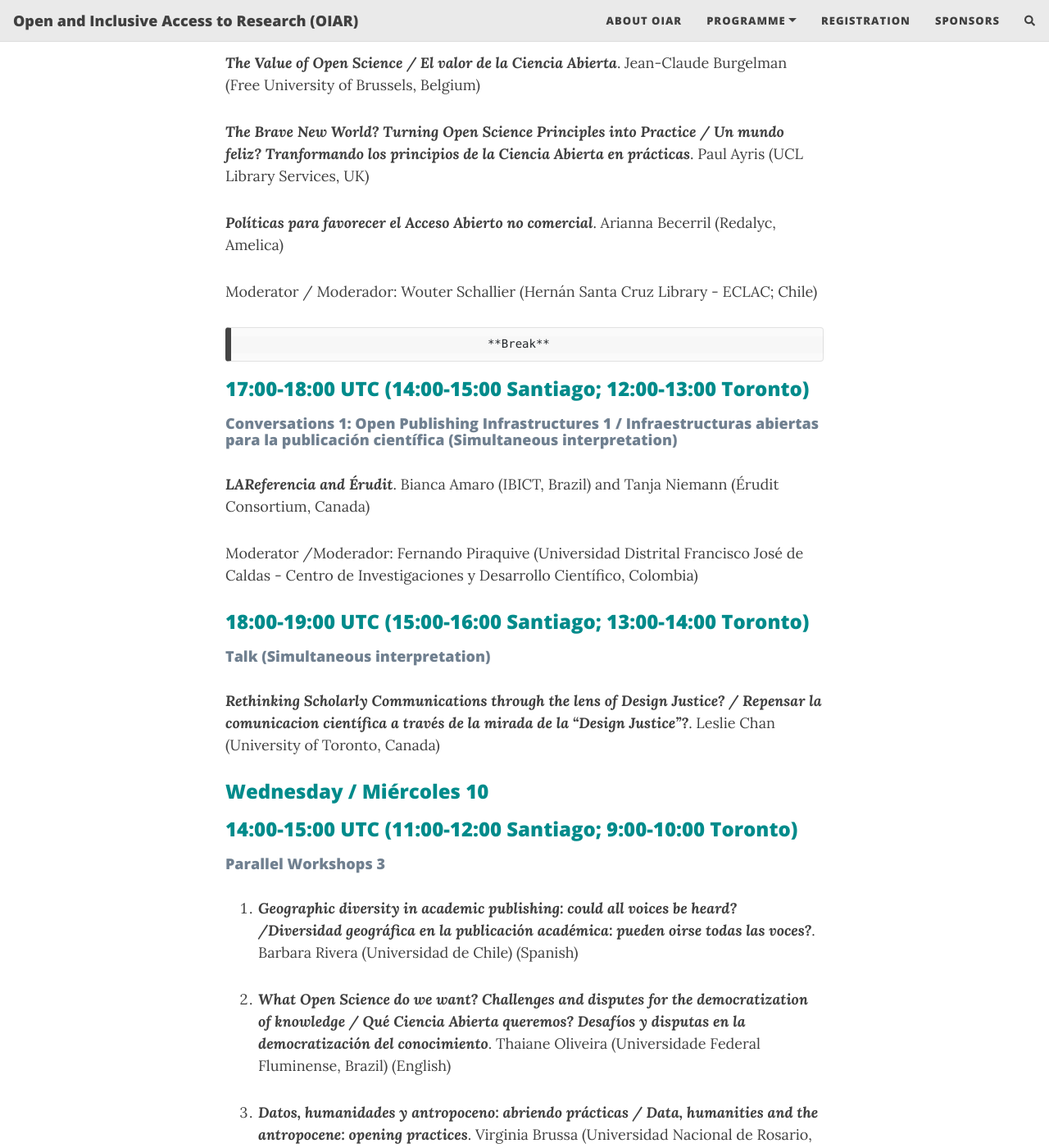
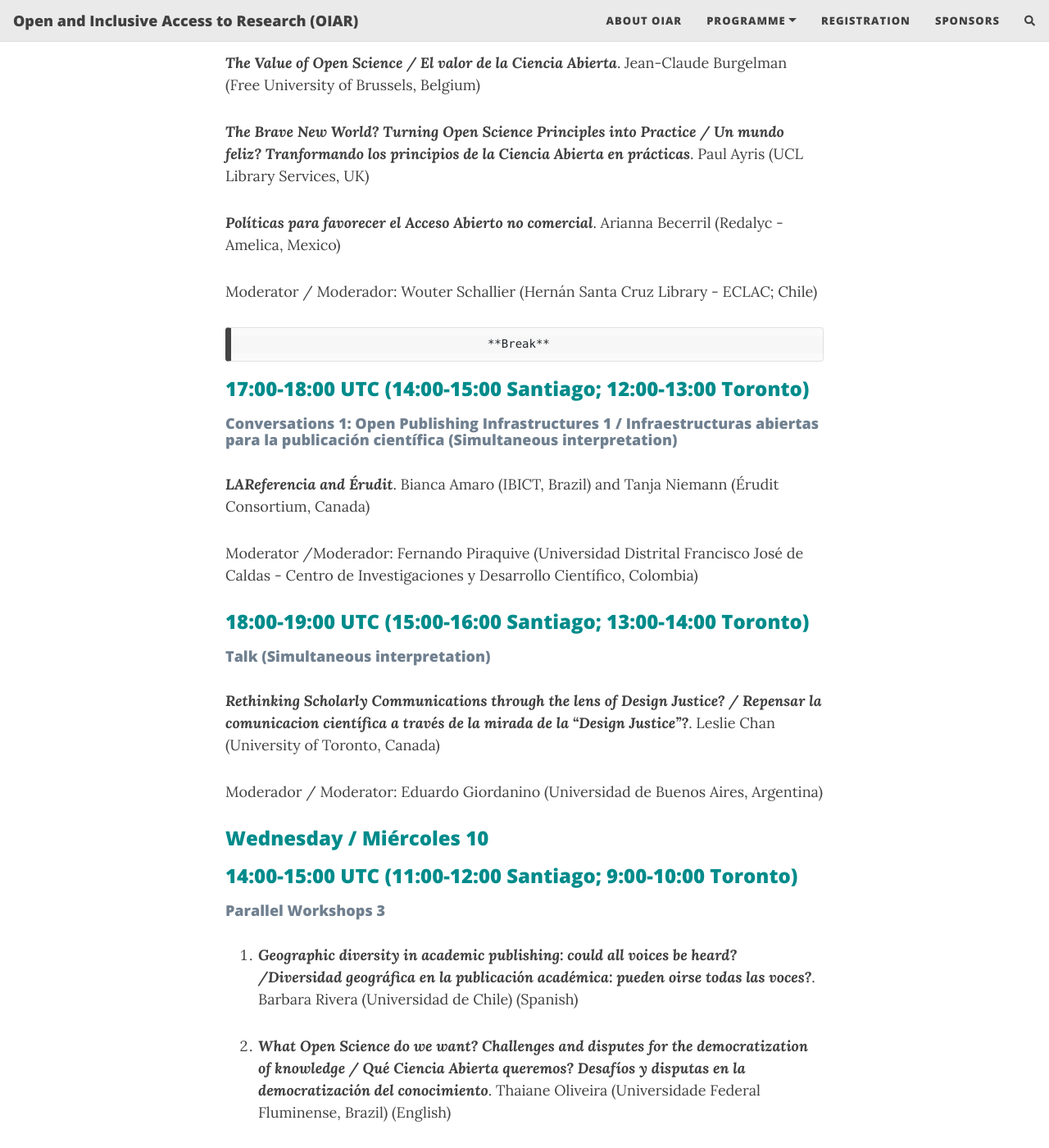
Before and after one commit to caedmon5/OIAR, a Jekyll site: the page built from programme.md, in a window 1280 px wide and 1400 px high, scrolled down 1510 px. Shown: the whole window at 82% size. Built offline with Jekyll 4.4.1, drawn with Linux system fonts in a browser that asks for light colours; nearby versions of some CDN libraries; comment, search, counter and statistics services are not loaded.

Commit message:
Programme updated

```diff
--- a/programme.md
+++ b/programme.md
@@ -39,7 +39,7 @@ A [calendar (.ics file) is available for this conference](assets/img/OIAR.ics)
 
 ***The Brave New World? Turning Open Science Principles into Practice / Un mundo feliz? Tranformando los principios de la Ciencia Abierta en prácticas***. Paul Ayris (UCL Library Services, UK)
 
-***Políticas para favorecer el Acceso Abierto no comercial***. Arianna Becerril (Redalyc, Amelica)
+***Políticas para favorecer el Acceso Abierto no comercial***. Arianna Becerril (Redalyc - Amelica, Mexico)
 
   Moderator / Moderador: Wouter Schallier (Hernán Santa Cruz Library - ECLAC; Chile)
 
@@ -54,6 +54,8 @@ A [calendar (.ics file) is available for this conference](assets/img/OIAR.ics)
 ### <span style="color: DarkCyan;">18:00-19:00 UTC (15:00-16:00 Santiago; 13:00-14:00 Toronto)</span>
 #### <span style="color: SlateGray;">Talk (Simultaneous interpretation)</span>
 ***Rethinking Scholarly Communications through the lens of Design Justice? / Repensar la comunicacion científica a través de la mirada de la "Design Justice"?***. Leslie Chan (University of Toronto, Canada)
+
+Moderador / Moderator: Eduardo Giordanino (Universidad de Buenos Aires, Argentina)
 
 
 
```
